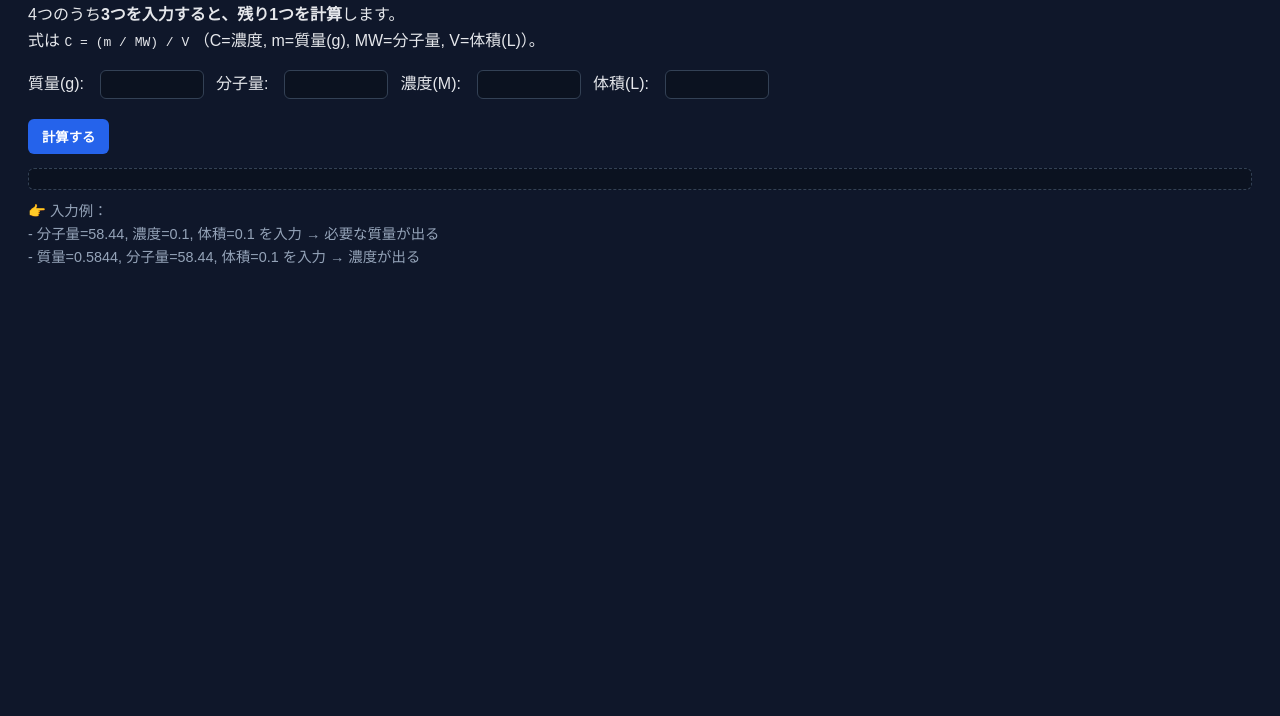
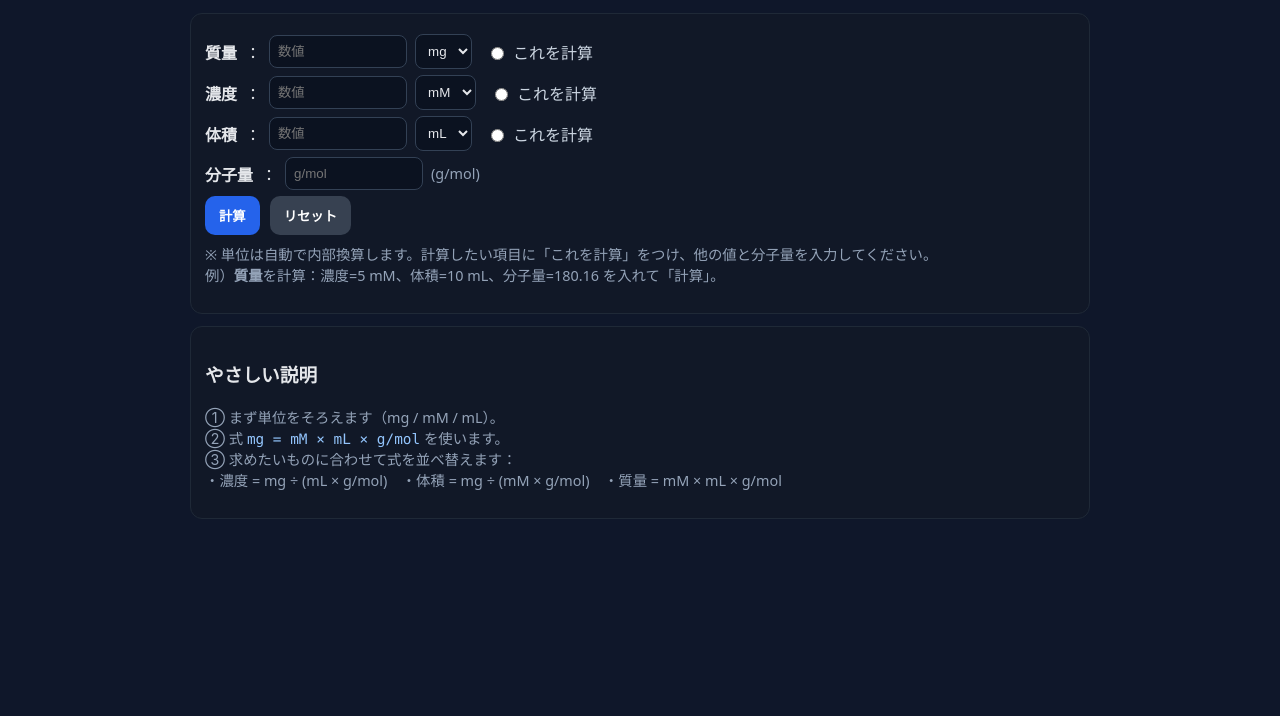
Before and after one commit to kageyamasumire/cell-culture-app, a plain HTML site: page index.html in a window 1280 px wide. Shown: the part 84-800 px from the top of the page. Drawn offline with Linux system fonts and the light colour scheme.

Commit message:
Update index.html

```diff
--- a/index.html
+++ b/index.html
@@ -1,109 +1,194 @@
 <!DOCTYPE html>
 <html lang="ja">
 <head>
-<meta charset="UTF-8">
-<title>質量・分子量・濃度・体積 相互計算機</title>
-<meta name="viewport" content="width=device-width, initial-scale=1" />
+<meta charset="UTF-8" />
+<meta name="viewport" content="width=device-width,initial-scale=1" />
+<title>モル濃度（Selleck式）計算機：単位切替対応</title>
 <style>
-body {
-  background:#0f172a;
-  color:#e5e7eb;
-  font-family:sans-serif;
-  padding:20px;
-  line-height:1.6;
-}
-h2 {margin-top:0;}
-.inlineinputs {
-  display:flex;
-  flex-wrap:wrap;
-  gap:12px;
-  align-items:center;
-  margin-bottom:12px;
-}
-.inlineinputs label {
-  margin-right:4px;
-}
-.inlineinputs input {
-  width:90px;
-  padding:6px;
-  border-radius:6px;
-  border:1px solid #334155;
-  background:#0b1220;
-  color:#e5e7eb;
-}
-button {
-  margin-top:8px;
-  padding:8px 14px;
-  border-radius:6px;
-  border:0;
-  background:#2563eb;
-  color:white;
-  font-weight:600;
-  cursor:pointer;
-}
-.result {
-  margin-top:14px;
-  white-space:pre-wrap;
-  background:#0b1220;
-  border:1px dashed #334155;
-  padding:10px;
-  border-radius:6px;
-}
-.note {
-  font-size:0.9rem;
-  color:#94a3b8;
-  margin-top:10px;
-}
+  body{background:#0f172a;color:#e5e7eb;font-family:system-ui,-apple-system,Segoe UI,Roboto,Helvetica,Arial,"Hiragino Kaku Gothic ProN","Yu Gothic",Meiryo}
+  .wrap{max-width:900px;margin:0 auto;padding:18px}
+  h1{font-size:1.25rem;margin:0 0 4px}
+  p.sub{color:#cbd5e1;margin:0 0 14px}
+  .card{background:#111827;border:1px solid #1f2937;border-radius:12px;padding:14px;margin:12px 0}
+  .row{display:flex;flex-wrap:wrap;gap:10px;align-items:center}
+  .line{display:flex;flex-wrap:wrap;gap:8px;align-items:center;margin:6px 0}
+  label{color:#cbd5e1}
+  input[type="number"]{width:120px;padding:8px;border-radius:8px;border:1px solid #334155;background:#0b1220;color:#e5e7eb}
+  select{padding:8px;border-radius:8px;border:1px solid #334155;background:#0b1220;color:#e5e7eb}
+  .eq{font-family:ui-monospace, SFMono-Regular, Menlo, Consolas, "Liberation Mono", monospace;color:#93c5fd}
+  .btn{padding:10px 14px;border-radius:10px;border:0;cursor:pointer;font-weight:700}
+  .primary{background:#2563eb;color:#fff}
+  .secondary{background:#374151;color:#fff}
+  .out{white-space:pre-wrap;background:#0b1220;border:1px dashed #334155;border-radius:10px;padding:12px;margin-top:10px}
+  .muted{color:#94a3b8;font-size:.9rem}
+  .solve{display:flex;align-items:center;gap:6px;margin-left:6px;color:#cbd5e1}
 </style>
 </head>
 <body>
+<div class="wrap">
+  <h1>モル濃度（Selleck式）計算機</h1>
+  <p class="sub">方程式：<span class="eq">質量 (mg) = 濃度 (mM) × 体積 (mL) × 分子量 (g/mol)</span></p>
 
-<h2>質量・分子量・濃度・体積 相互計算機</h2>
-<p>4つのうち<strong>3つを入力すると、残り1つを計算</strong>します。<br>
-式は <code>C = (m / MW) / V</code> （C=濃度, m=質量(g), MW=分子量, V=体積(L)）。</p>
+  <div class="card">
+    <div class="line">
+      <strong>質量</strong>：
+      <input id="mass" type="number" step="any" placeholder="数値">
+      <select id="uMass">
+        <option>mg</option><option>g</option><option>µg</option>
+      </select>
+      <label class="solve"><input type="radio" name="solve" value="mass"> これを計算</label>
+    </div>
 
-<div class="inlineinputs">
-  <label>質量(g):</label>
-  <input type="number" id="mass" step="any">
+    <div class="line">
+      <strong>濃度</strong>：
+      <input id="conc" type="number" step="any" placeholder="数値">
+      <select id="uConc">
+        <option>mM</option><option>M</option><option>µM</option><option>nM</option>
+      </select>
+      <label class="solve"><input type="radio" name="solve" value="conc"> これを計算</label>
+    </div>
 
-  <label>分子量:</label>
-  <input type="number" id="mw" step="any">
+    <div class="line">
+      <strong>体積</strong>：
+      <input id="vol" type="number" step="any" placeholder="数値">
+      <select id="uVol">
+        <option>mL</option><option>L</option><option>µL</option>
+      </select>
+      <label class="solve"><input type="radio" name="solve" value="vol"> これを計算</label>
+    </div>
 
-  <label>濃度(M):</label>
-  <input type="number" id="conc" step="any">
+    <div class="line">
+      <strong>分子量</strong>：
+      <input id="mw" type="number" step="any" placeholder="g/mol">
+      <span class="muted">(g/mol)</span>
+    </div>
 
-  <label>体積(L):</label>
-  <input type="number" id="vol" step="any">
-</div>
+    <div class="row" style="margin-top:6px">
+      <button class="btn primary" onclick="calc()">計算</button>
+      <button class="btn secondary" onclick="resetAll()">リセット</button>
+    </div>
 
-<button onclick="calc()">計算する</button>
-<div id="out" class="result"></div>
+    <div id="out" class="out" style="display:none"></div>
+    <p class="muted" style="margin-top:8px">
+      ※ 単位は自動で内部換算します。計算したい項目に「これを計算」をつけ、他の値と分子量を入力してください。<br>
+      例）<b>質量</b>を計算：濃度=5 mM、体積=10 mL、分子量=180.16 を入れて「計算」。
+    </p>
+  </div>
 
-<div class="note">
-👉 入力例：<br>
-- 分子量=58.44, 濃度=0.1, 体積=0.1 を入力 → 必要な質量が出る<br>
-- 質量=0.5844, 分子量=58.44, 体積=0.1 を入力 → 濃度が出る
+  <div class="card">
+    <h3>やさしい説明</h3>
+    <p class="muted">
+      ① まず単位をそろえます（mg / mM / mL）。<br>
+      ② 式 <span class="eq">mg = mM × mL × g/mol</span> を使います。<br>
+      ③ 求めたいものに合わせて式を並べ替えます：<br>
+      ・濃度 = mg ÷ (mL × g/mol)　・体積 = mg ÷ (mM × g/mol)　・質量 = mM × mL × g/mol
+    </p>
+  </div>
 </div>
 
 <script>
-function fmt(x){
+// 単位変換
+function massToMg(val, u){ // -> mg
+  if (u==='mg') return val;
+  if (u==='g')  return val*1000;
+  if (u==='µg' || u==='ug') return val/1000;
+  return val;
+}
+function mgToBest(mg){
+  if (mg>=1000) return {v:(mg/1000), u:'g'};
+  if (mg>=1)    return {v:mg,       u:'mg'};
+  return {v:(mg*1000), u:'µg'};
+}
+function concTo_mM(val, u){ // -> mM
+  if (u==='mM') return val;
+  if (u==='M')  return val*1000;
+  if (u==='µM' || u==='uM') return val/1000;
+  if (u==='nM') return val/1e6;
+  return val;
+}
+function mM_toBest(mM){
+  if (mM>=1000) return {v:mM/1000, u:'M'};
+  if (mM>=1)    return {v:mM,      u:'mM'};
+  if (mM>=1e-3) return {v:mM*1000, u:'µM'};
+  return {v:mM*1e6, u:'nM'};
+}
+function volTo_mL(val, u){ // -> mL
+  if (u==='mL') return val;
+  if (u==='L')  return val*1000;
+  if (u==='µL' || u==='uL') return val/1000;
+  return val;
+}
+function mL_toBest(mL){
+  if (mL>=1000) return {v:mL/1000, u:'L'};
+  if (mL>=1)    return {v:mL,      u:'mL'};
+  return {v:mL*1000, u:'µL'};
+}
+function fmt(x, d=6){
   if (!isFinite(x)) return String(x);
-  return Number(x).toPrecision(5).replace(/(\.\d*?[1-9])0+$/,'$1').replace(/\.0+$/,'');
+  const s = Number(x).toPrecision(d);
+  return s.replace(/(\.\d*?[1-9])0+$/,'$1').replace(/\.0+$/,'');
 }
 
 function calc(){
-  let m = parseFloat(document.getElementById('mass').value);
-  let mw = parseFloat(document.getElementById('mw').value);
-  let c = parseFloat(document.getElementById('conc').value);
-  let v = parseFloat(document.getElementById('vol').value);
+  const target = document.querySelector('input[name="solve"]:checked')?.value;
+  const massVal = parseFloat(document.getElementById('mass').value);
+  const uMass   = document.getElementById('uMass').value;
+  const concVal = parseFloat(document.getElementById('conc').value);
+  const uConc   = document.getElementById('uConc').value;
+  const volVal  = parseFloat(document.getElementById('vol').value);
+  const uVol    = document.getElementById('uVol').value;
+  const mw      = parseFloat(document.getElementById('mw').value);
 
-  let known = [!isNaN(m), !isNaN(mw), !isNaN(c), !isNaN(v)].filter(x=>x).length;
-  if(known < 3){
-    document.getElementById('out').textContent = "⚠️ 4つのうち3つを入力してください。";
-    return;
+  const outEl = document.getElementById('out');
+  outEl.style.display='block';
+
+  if(!target){ outEl.textContent='計算したい項目に「これを計算」をチェックしてください。'; return; }
+  if(!(mw>0)){ outEl.textContent='分子量（g/mol）を入力してください。'; return; }
+
+  // 標準単位に変換：mg / mM / mL
+  const mg  = (massVal>0) ? massToMg(massVal, uMass) : NaN;
+  const mM  = (concVal>0) ? concTo_mM(concVal, uConc) : NaN;
+  const mL  = (volVal>0)  ? volTo_mL(volVal,  uVol)   : NaN;
+
+  // 式: mg = mM * mL * MW(g/mol)
+  let msg = '';
+
+  if(target==='mass'){
+    if(!(mM>0 && mL>0)){ outEl.textContent='濃度と体積を入力してください。'; return; }
+    const mgCalc = mM * mL * mw;
+    const best = mgToBest(mgCalc);
+    msg = `質量 = 濃度 × 体積 × 分子量
+= ${fmt(mM)} mM × ${fmt(mL)} mL × ${fmt(mw)} g/mol
+= ${fmt(mgCalc)} mg ≈ ${fmt(best.v)} ${best.u}`;
+  }
+  else if(target==='conc'){
+    if(!(isFinite(mg) && mL>0)){ outEl.textContent='質量と体積を入力してください。'; return; }
+    const mMcalc = mg / (mL * mw);
+    const best = mM_toBest(mMcalc);
+    msg = `濃度 = 質量 ÷ (体積 × 分子量)
+= ${fmt(mg)} mg ÷ (${fmt(mL)} mL × ${fmt(mw)} g/mol)
+= ${fmt(mMcalc)} mM ≈ ${fmt(best.v)} ${best.u}`;
+  }
+  else if(target==='vol'){
+    if(!(isFinite(mg) && mM>0)){ outEl.textContent='質量と濃度を入力してください。'; return; }
+    const mLcalc = mg / (mM * mw);
+    const best = mL_toBest(mLcalc);
+    msg = `体積 = 質量 ÷ (濃度 × 分子量)
+= ${fmt(mg)} mg ÷ (${fmt(mM)} mM × ${fmt(mw)} g/mol)
+= ${fmt(mLcalc)} mL ≈ ${fmt(best.v)} ${best.u}`;
   }
 
-  // どれを計算するか
-  if(isNaN(m) && !isNaN(mw) && !isNaN(c) && !isNaN(v)){
-    m = c * v * mw; // g
-  } else if(isNaN(c) && !isNaN(m) && !
+  outEl.textContent = `【結果】\n` + msg;
+}
+
+function resetAll(){
+  ['mass','conc','vol','mw'].forEach(id=>document.getElementById(id).value='');
+  document.getElementById('uMass').value='mg';
+  document.getElementById('uConc').value='mM';
+  document.getElementById('uVol').value='mL';
+  const c = document.querySelector('input[name="solve"]:checked'); if(c) c.checked=false;
+  document.getElementById('out').style.display='none';
+}
+</script>
+</body>
+</html>
```
